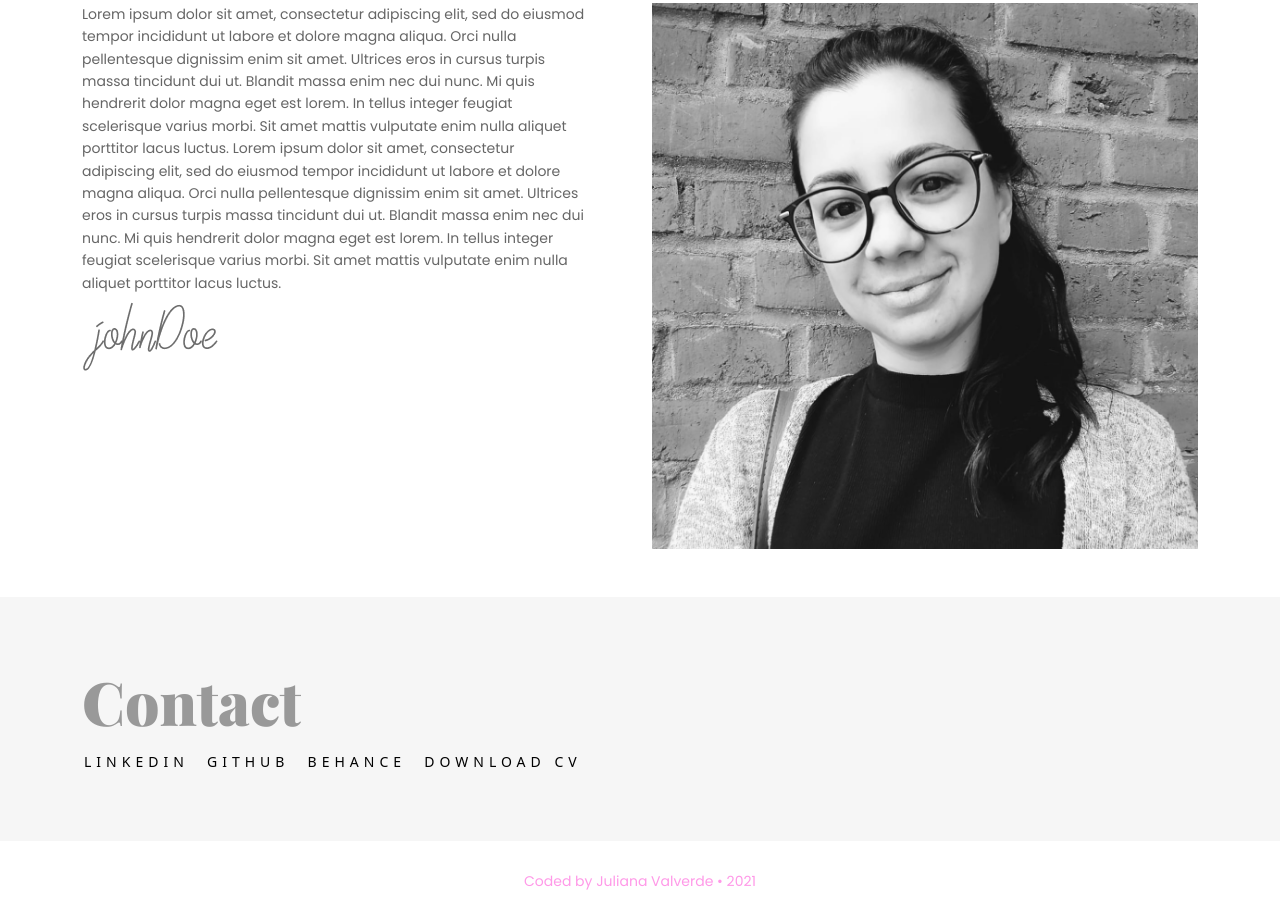
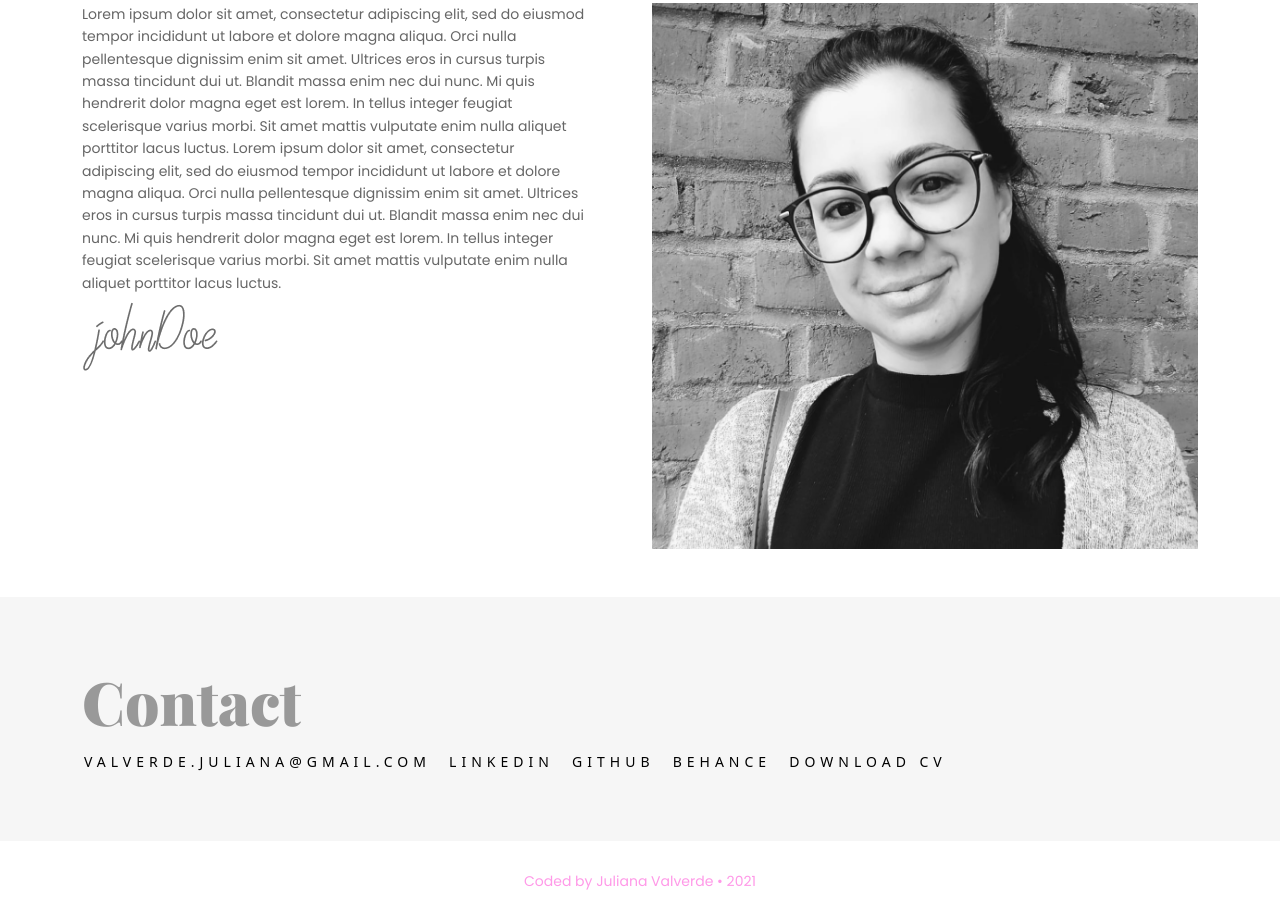
Before and after one commit to juvalverde/juliana-portfolio, a plain HTML site: page index.html in a window 1280 px wide. Shown: the part 3666-4588 px from the top of the page. Drawn offline with nearby package versions, Linux system fonts and the light colour scheme.

Commit message:
Add mailto link on contact section

```diff
--- a/index.html
+++ b/index.html
@@ -367,6 +367,9 @@
           <div class="row">
             <div class="col">
               <div class="links-container">
+                <a href="mailto:valverde.juliana@gmail.com"
+                  >valverde.juliana@gmail.com</a
+                >
                 <a
                   href="https://www.linkedin.com/in/juliana-v-valverde/"
                   target="_blank"
```
Also changed, not shown: projects.html (+3 -0 lines).
